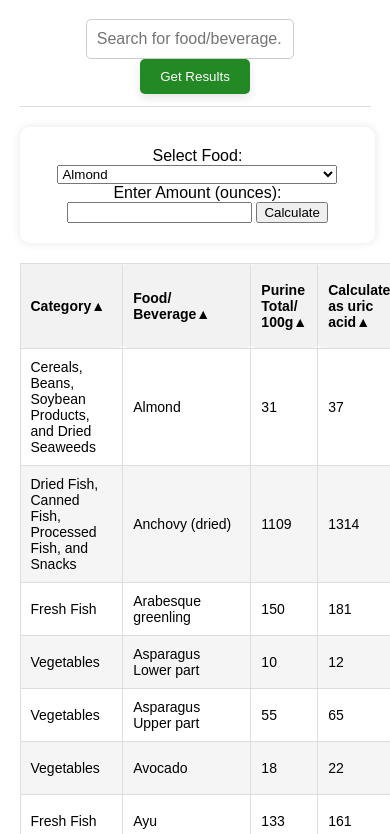
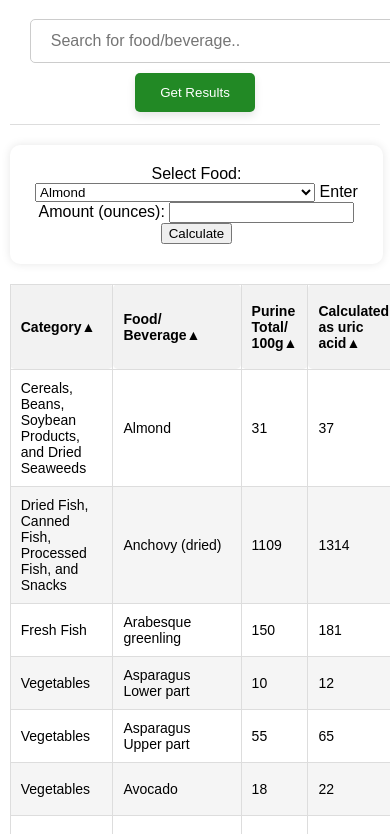
Before and after one commit to Yukitnz/puri, a plain HTML site: page index.html in a window 390 px wide. Shown: the part 130-964 px from the top of the page. Drawn offline with Linux system fonts and the light colour scheme.

Commit message:
Update style.css

```diff
--- a/style.css
+++ b/style.css
@@ -24,12 +24,14 @@ body {
 table {
     border-collapse: collapse;
     width: 100%;
+    overflow-x: auto; /* Enable horizontal scrolling for wide tables on small screens */
 }
 
 th, td {
     border: 1px solid #dddddd;
-    padding: 15px; /* Increased padding */
+    padding: 10px; /* Adjusted padding for smaller screens */
     text-align: left;
+    font-size: 14px; /* Adjusted font size for smaller screens */
 }
 
 th {
@@ -77,28 +79,6 @@ tr:nth-child(even) {
     background-color: #45a049;
 }
 
-
-
-/* Media queries for smaller screens */
-@media only screen and (max-width: 768px) {
-    .container {
-        max-width: 90%; /* Adjusted max-width for smaller screens */
-    }
-    table {
-        font-size: 14px; /* Decreased font size for smaller screens */
-    }
-    th,
-    td {
-        padding: 10px; /* Decreased padding for smaller screens */
-    }
-    .search-container input[type=text] {
-        padding: 10px; /* Adjusted padding for smaller screens */
-    }
-    .result-btn {
-        padding: 10px 20px; /* Adjusted padding for smaller screens */
-    }
-}
-
 /* Calculation container styles */
 .calculation-container {
     width: 90%; /* Set width to 90% of the container */
@@ -109,3 +89,15 @@ tr:nth-child(even) {
     text-align: center; /* Center align the contents within the container */
     margin: 20px auto; /* Center the calculation container horizontally */
 }
+
+/* Media queries for smaller screens */
+@media only screen and (max-width: 768px) {
+    .container {
+        max-width: 95%; /* Adjusted max-width for smaller screens */
+    }
+    .search-container input[type=text] {
+        width: 100%; /* Full width for smaller screens */
+        margin: 0; /* Remove right margin */
+        margin-bottom: 10px; /* Add bottom margin for spacing */
+    }
+}
```
